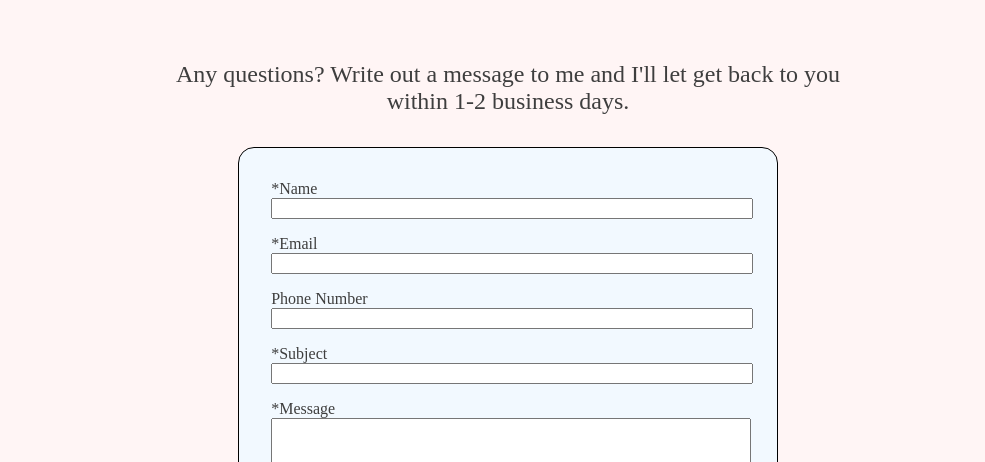
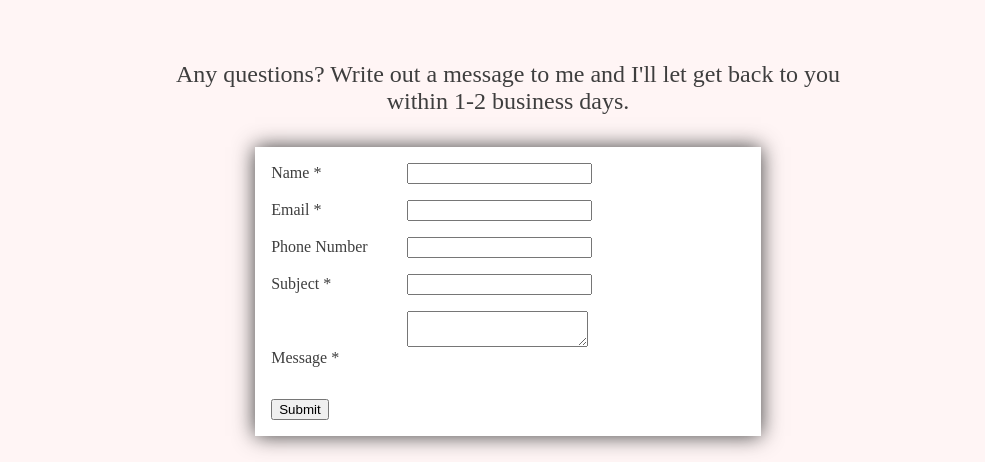
Before and after one commit to Khaun02/choua-portfolio-site, a plain HTML site: page contact.html in a window 1280 px wide. Shown: the part 338-800 px from the top of the page, without its empty margins (132-1117 px from the left). Drawn offline with Linux system fonts and the light colour scheme.

Commit message:
refactor: updating contact
- changed from default website development form to my own custom one
- updated experience page to have table

```diff
--- a/contact.html
+++ b/contact.html
@@ -40,24 +40,29 @@
 
         <form action="http://itins3.madisoncollege.edu/echo.php" method="post">
 
-            <label for="name">*Name</label>
+            <label for="name">Name *</label>
             <input type="text" id="name" name="name" required>
+            <br>
 
-            <label for="email">*Email</label>
+            <label for="email">Email *</label>
             <input type="email" id="email" name="email" required>
+            <br>
 
             <label for="phone">Phone Number</label>
             <input type="tel" id="phone" name="phone" maxlength="10">
+            <br>
 
-            <label for="subject">*Subject</label>
+            <label for="subject">Subject *</label>
             <input type="text" id="subject" name="subject" required>
+            <br>
 
-            <label for="message">*Message</label>
-            <textarea name="message" id="message" required></textarea>
+            <div class="text-area-message">
+                <label for="message">Message *</label>
+                <textarea name="message" id="message" required></textarea>
+            </div>
 
             <div id="button-container">
-                <input type="submit" value="Send Message">
-                <input type="reset" value="Clear Form">
+                <input type="submit" value="Submit">
             </div>
         </form>
     </main>
--- a/styleSheets/contact.css
+++ b/styleSheets/contact.css
@@ -8,24 +8,27 @@
 }
 
 form {
-    padding: 2rem;
+    padding: 1rem;
     margin: 0 auto;
     width: 40%;
-    background-color: #f2f9ff;
-    border: 0.10rem solid black;
-    border-radius: 1rem;
+    background-color: white;
+    box-shadow: 0px 0px 20px #3e3e3e;
 }
 
-input[type="text"], input[type="email"], input[type="tel"],  textarea{
+input[type="text"], input[type="email"], input[type="tel"], textarea{
+    display: inline-block;
     margin-bottom: 1rem;
-    display: block;
-    width: 100%;
 }
 
-textarea {
-    height: 10rem;
+label {
+    display: inline-block;
+    width: 100px;
+    margin-right: 2rem;
 }
 
 #button-container {
-    text-align: center;
+    margin-top: 2rem;
 }
+
+.text-area-message textarea{
+}
```
Also changed, not shown: about.html (+0 -1 lines), experiences.html (+24 -0 lines), styleSheets/experiences.css (+14 -0 lines), styleSheets/about.css (line endings or trailing spaces).
